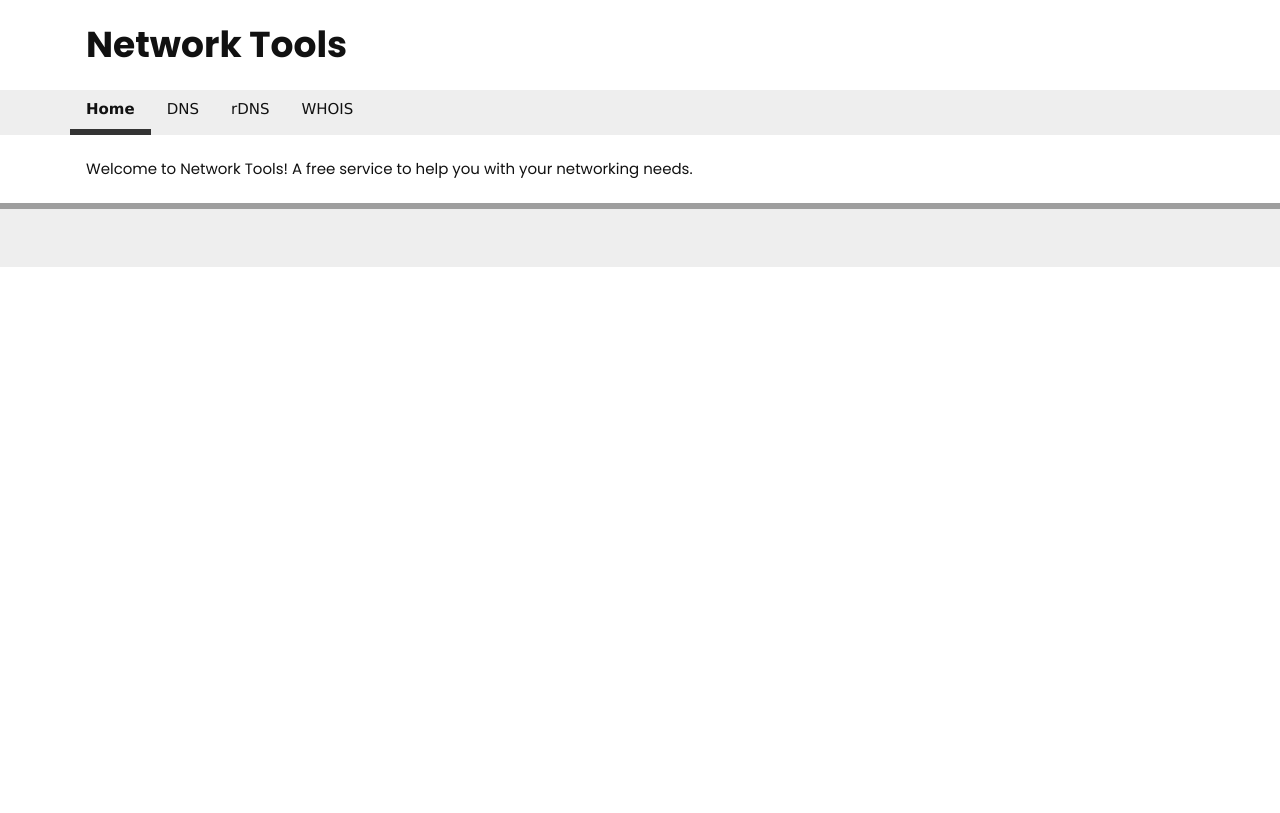
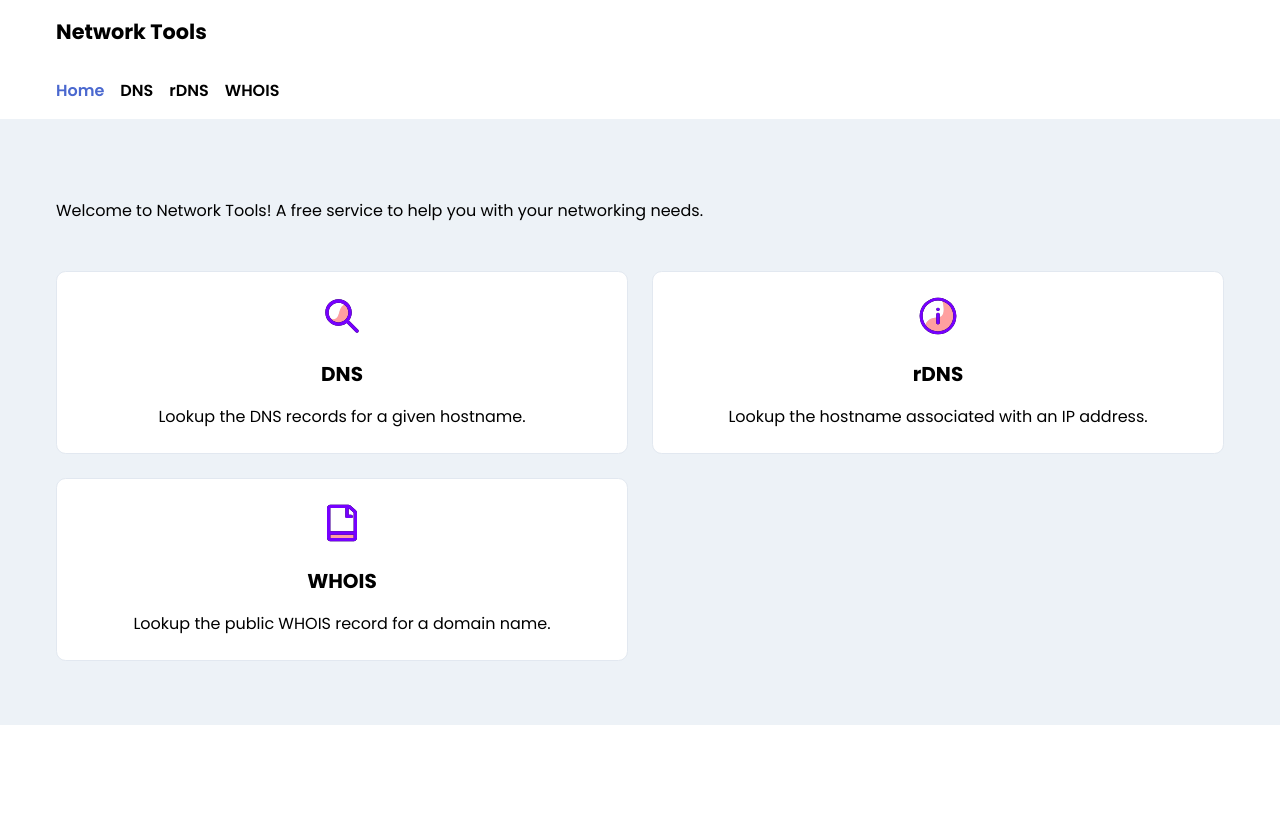
Before and after one commit to DavidHunterScot/NetworkTools, a PHP site: page /web.php in a window 1280 px wide. Before the commit the page ends 267 px from the top, so only its background shows below. Run offline with PHP 8.4, Linux system fonts and the light colour scheme.

Commit message:
Refreshed the design of the web interface.

```diff
--- a/public/web.php
+++ b/public/web.php
@@ -29,6 +29,11 @@ else if( $tool == 'whois' )
 
 include_once __DIR__ . DIRECTORY_SEPARATOR . 'api.php';
 
+$home_url = strpos( $_SERVER['REQUEST_URI'], basename( __FILE__ ) ) ? '/' . basename( __FILE__ ) : '/';
+$dns_url = strpos( $_SERVER['REQUEST_URI'], basename( __FILE__ ) ) ? '/' . basename( __FILE__ ) . '?tool=dns' : '/dns';
+$rdns_url = strpos( $_SERVER['REQUEST_URI'], basename( __FILE__ ) ) ? '/' . basename( __FILE__ ) . '?tool=rdns' : '/rdns';
+$whois_url = strpos( $_SERVER['REQUEST_URI'], basename( __FILE__ ) ) ? '/' . basename( __FILE__ ) . '?tool=whois' : '/whois';
+
 ?>
 <!DOCTYPE html>
 <html lang="en">
@@ -38,108 +43,128 @@ include_once __DIR__ . DIRECTORY_SEPARATOR . 'api.php';
 
         <title>Network Tools</title>
 
-        <link rel="stylesheet" type="text/css" href="/assets/w3css/4.15/w3.css">
+        <!-- <link rel="stylesheet" type="text/css" href="/assets/w3css/4.15/w3.css"> -->
         <link rel="stylesheet" type="text/css" href="/assets/webfonts/poppins/poppins.css">
 
         <style type="text/css">
-            h1, h2, h3, h4, h5, h6, p, th { font-family: "Poppins", sans-serif; }
+            *, *::before, *::after { box-sizing: border-box; }
+            html, body { font-family: "Poppins", sans-serif; font-size: 1rem; margin: 0; padding: 0; background-color: #edf2f7; color: #000; line-height: 1.5; }
+            header, nav, footer, .tools .tool, form { background-color: #fff; color: #000; }
+            header h1 { font-size: 1.3rem; margin: 0; padding: 0; }
+            .container { max-width: 1200px; margin-left: auto; margin-right: auto; padding: 1rem; }
+            nav .container { display: flex; flex-direction: row; gap: 1rem; }
+            nav a { text-decoration: none; color: #000; font-weight: 600; }
+            nav a:hover, nav a.current { color: #4a68cf; }
+            main { margin-top: 3rem; margin-bottom: 3rem; }
+            .tools { display: flex; gap: 1.5rem; flex-wrap: wrap; flex-direction: column; justify-content: space-between; margin-top: 3rem; }
+            .tools .tool { display: flex; flex-direction: column; gap: 1rem; width: 100%; padding: 1.5rem; border-radius: 0.6rem; text-align: center; text-decoration: none; border: 1px solid #E2E8F0; }
+            .tools .tool:hover { border-color: #4a68cf; }
+            .tools .tool .icon img { max-width: 2.5rem; }
+            .tools .tool .title { font-size: 1.25rem; font-weight: bold; }
+            .tools .tool .description { font-size: 1rem; font-weight: normal; }
 
-            :root
+            form { padding: 1rem 2rem; border-radius: 1rem; }
+            label { color: #000; }
+            input[ type="text" ] { padding: 0.6rem; font-size: 1.3rem; display: block; border: none; border-bottom: 1px solid #ccc; width: 100%; }
+            select { padding: 0.6rem; font-size: 1.3rem; width: 100%; border: none; border-bottom-width: medium; border-bottom-style: none; border-bottom-color: currentcolor; border-bottom: 1px solid #ccc; }
+            button[ type="submit" ] { cursor: pointer; background-color: #38A169; padding: 0 24px; line-height: 2.5rem; font-size: 1rem; border-radius: 0.375rem; font-weight: 600; border-width: 0; color: #fff; }
+            button[ type="submit" ]:hover { background-color: #2F855A; }
+            form span { color: #888; font-size: 0.9rem; }
+
+            .results-container { margin-bottom: 3rem; }
+            .results-container code { background-color: #fff; padding: 0.6rem; border-radius: 0.6rem; }
+            table { width: 100%; border-width: 0; border-collapse: collapse; }
+            table tr { margin: 0; padding: 0; background-color: #f1f1f1; }
+            table tr:nth-child( 2n ) { background-color: #fff; }
+            table tr th, table tr td { padding: 1rem; margin: 0; text-align: left; }
+
+            pre { background-color: #fff; padding: 1rem; border-radius: 1rem; }
+
+            h2 { font-size: 2rem; }
+            h2 img { max-width: 3rem; vertical-align: middle; }
+
+            @media( prefers-color-scheme: dark )
             {
-                --color-dark-gray: #111;
-                --color-dark-gray-lighter: #333;
-                --color-light-gray: #fff;
-                --color-light-gray-darker: #eee;
+                html, body { background-color: #242c3a; color: #ffffffeb; }
+                header, nav, footer, .tools .tool, form { background-color: #242c3a; color: #ffffffeb; }
+                html, body { background-color: #1A202C; }
+                nav a { color: #fff; }
+                nav a:hover, nav a.current { color: #718ada; }
+                .tools .tool { border-color: #1A202C; }
+                .tools .tool:hover { border-color: #718ada; }
+                label { color: #fff; font-weight: 600; }
+                input, select { background-color: #2D3748; color: #ffffffeb; }
+                form span { color: #ccc; }
 
-                --color-background: var( --color-light-gray );
-                --color-background-alt: var( --color-light-gray-darker );
-                --color-text: var( --color-dark-gray );
-                --color-text-alt: var( --color-dark-gray-lighter );
+                .results-container code { background-color: #242c3a; }
+                table tr { background-color: #1A202C; }
+                table tr:nth-child( 2n ) { background-color: #242c3a; }
+
+                pre { background-color: #242c3a; }
             }
 
-            @media ( prefers-color-scheme: dark )
+            @media( min-width: 800px )
             {
-                :root
-                {
-                    --color-background: var( --color-dark-gray );
-                    --color-background-alt: var( --color-dark-gray-lighter );
-                    --color-text: var( --color-light-gray );
-                    --color-text-alt: var( --color-light-gray-darker );
-                }
-            }
-
-            html,
-            body
-            {
-                background-color: var( --color-background );
-                color: var( --color-text );
-            }
-
-            input,
-            select
-            {
-                background-color: var( --color-background-alt );
-                color: var( --color-text );
-            }
-
-            .background-alt
-            {
-                background-color: var( --color-background-alt );
-            }
-
-            .w3-hover-none:hover
-            {
-                color: var( --color-text ) !important;
-            }
-
-            .w3-border-none
-            {
-                border-color: transparent !important;
-            }
-
-            .current
-            {
-                font-weight: bold;
-                border-color: var( --color-text-alt ) !important;
-            }
-
-            .w3-striped tr:nth-child( 2n )
-            {
-                background-color: var( --color-background-alt ) !important;
+                .tools { flex-direction: row; }
+                .tools .tool { width: calc( 50% - 0.75rem ); }
             }
         </style>
     </head>
 
     <body>
         <header>
-            <div class="w3-auto w3-padding">
-                <h1><b>Network Tools</b></h1>
+            <div class="container">
+                <h1 class="w3-large"><b>Network Tools</b></h1>
             </div>
         </header>
 
-        <nav class="w3-bar background-alt">
-            <div class="w3-auto">
-                <a class="w3-bar-item w3-button w3-bottombar w3-border-none w3-hover-none<?php if( $tool == '' ) echo ' current'; ?>" href="<?php echo strpos( $_SERVER['REQUEST_URI'], basename( __FILE__ ) ) ? '/' . basename( __FILE__ ) : '/'; ?>">Home</a>
-                <a class="w3-bar-item w3-button w3-bottombar w3-border-none w3-hover-none<?php if( $tool == 'dns' ) echo ' current'; ?>" href="<?php echo strpos( $_SERVER['REQUEST_URI'], basename( __FILE__ ) ) ? '/' . basename( __FILE__ ) . '?tool=dns' : '/dns'; ?>">DNS</a>
-                <a class="w3-bar-item w3-button w3-bottombar w3-border-none w3-hover-none<?php if( $tool == 'rdns' ) echo ' current'; ?>" href="<?php echo strpos( $_SERVER['REQUEST_URI'], basename( __FILE__ ) ) ? '/' . basename( __FILE__ ) . '?tool=rdns' : '/rdns'; ?>">rDNS</a>
-                <a class="w3-bar-item w3-button w3-bottombar w3-border-none w3-hover-none<?php if( $tool == 'whois' ) echo ' current'; ?>" href="<?php echo strpos( $_SERVER['REQUEST_URI'], basename( __FILE__ ) ) ? '/' . basename( __FILE__ ) . '?tool=whois' : '/whois'; ?>">WHOIS</a>
+        <nav>
+            <div class="container">
+                <a class="w3-bar-item w3-button w3-bottombar w3-border-none w3-hover-none<?php if( $tool == '' ) echo ' current'; ?>" href="<?php echo $home_url; ?>">Home</a>
+                <a class="w3-bar-item w3-button w3-bottombar w3-border-none w3-hover-none<?php if( $tool == 'dns' ) echo ' current'; ?>" href="<?php echo $dns_url; ?>">DNS</a>
+                <a class="w3-bar-item w3-button w3-bottombar w3-border-none w3-hover-none<?php if( $tool == 'rdns' ) echo ' current'; ?>" href="<?php echo $rdns_url; ?>">rDNS</a>
+                <a class="w3-bar-item w3-button w3-bottombar w3-border-none w3-hover-none<?php if( $tool == 'whois' ) echo ' current'; ?>" href="<?php echo $whois_url; ?>">WHOIS</a>
             </div>
         </nav>
 
         <main>
-            <div class="w3-auto w3-padding">
+            <div class="container">
 
 <?php
 
 if( $tool == "" )
 {
-    echo '<p>' . $api_result['message'] . '</p>';
+?>
+
+                <p><?php echo $api_result['message']; ?></p>
+
+                <div class="tools">
+                    <a href="<?php echo $dns_url; ?>" class="tool">
+                        <div class="icon"><img src="/assets/images/icons/search.svg"></div>
+                        <div class="title">DNS</div>
+                        <div class="description">Lookup the DNS records for a given hostname.</div>
+                    </a>
+
+                    <a href="<?php echo $rdns_url; ?>" class="tool">
+                        <div class="icon"><img src="/assets/images/icons/info.svg"></div>
+                        <div class="title">rDNS</div>
+                        <div class="description">Lookup the hostname associated with an IP address.</div>
+                    </a>
+
+                    <a href="<?php echo $whois_url; ?>" class="tool">
+                        <div class="icon"><img src="/assets/images/icons/file.svg"></div>
+                        <div class="title">WHOIS</div>
+                        <div class="description">Lookup the public WHOIS record for a domain name.</div>
+                    </a>
+                </div>
+
+<?php
 }
 elseif( $tool == "dns" )
 {
 ?>
 
-                <h2><b>DNS</b> Tool</h2>
+                <h2><img src="/assets/images/icons/search.svg"> <b>DNS</b> Tool</h2>
 
                 <form class="w3-padding-32">
                     <p>
@@ -186,7 +211,7 @@ elseif( $tool == "dns" )
                     {
 ?>
 
-                <div class="w3-stretch" style="overflow-x: auto; white-space: nowrap;">
+                <div class="w3-stretch results-container" style="overflow-x: auto; white-space: nowrap;">
                     <table class="w3-table w3-striped">
                         <tr>
                             <th>Hostname</th>
@@ -281,7 +306,7 @@ elseif( $tool == "dns" )
                     </table>
                 </div>
 
-                <div class="w3-panel w3-stretch">
+                <div class="w3-panel w3-stretch results-container">
                     <p>Answer from nameserver <code class="background-alt w3-padding-small w3-round-large"><?php echo $answer['answer_from']; ?></code>.</p>
                 </div>
 
@@ -291,7 +316,7 @@ elseif( $tool == "dns" )
                     {
                     ?>
 
-                <div class="w3-panel w3-stretch">
+                <div class="w3-panel w3-stretch results-container">
                     <p>Nameserver <code class="background-alt w3-padding-small w3-round-large"><?php echo $answer['answer_from']; ?></code> has no <code class="background-alt w3-padding-small w3-round-large"><?php echo $type; ?></code> records for hostname <code class="background-alt w3-padding-small w3-round-large"><?php echo $hostname; ?></code>.</p>
                 </div>
 
@@ -326,7 +351,7 @@ elseif( $tool == "dns" )
 elseif( $tool == "rdns" )
 {
 ?>
-    <h2><b>rDNS</b> Tool</h2>
+    <h2><img src="/assets/images/icons/info.svg"> <b>rDNS</b> Tool</h2>
 
     <form class="w3-padding-32">
         <p>
@@ -412,7 +437,7 @@ elseif( $tool == "whois" )
 {
 ?>
 
-    <h2><b>WHOIS</b> Tool</h2>
+    <h2><img src="/assets/images/icons/file.svg"> <b>WHOIS</b> Tool</h2>
 
     <form class="w3-padding-32">
         <p>
@@ -481,7 +506,7 @@ else
         </main>
 
         <footer class="w3-topbar w3-border-gray background-alt">
-            <div class="w3-auto w3-padding w3-small">
+            <div class="container w3-small">
                 <p>&nbsp;</p>
             </div>
         </footer>
```
Also changed, not shown: public/assets/images/icons/file.svg (added), public/assets/images/icons/info.svg (added), public/assets/images/icons/search.svg (added).
